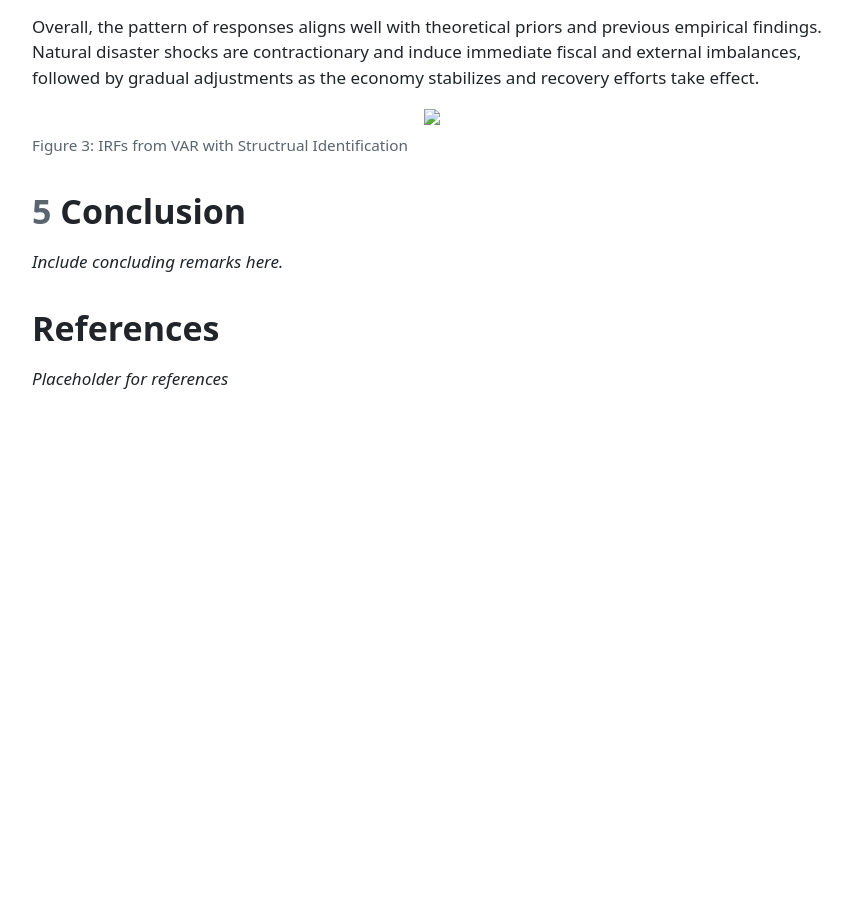
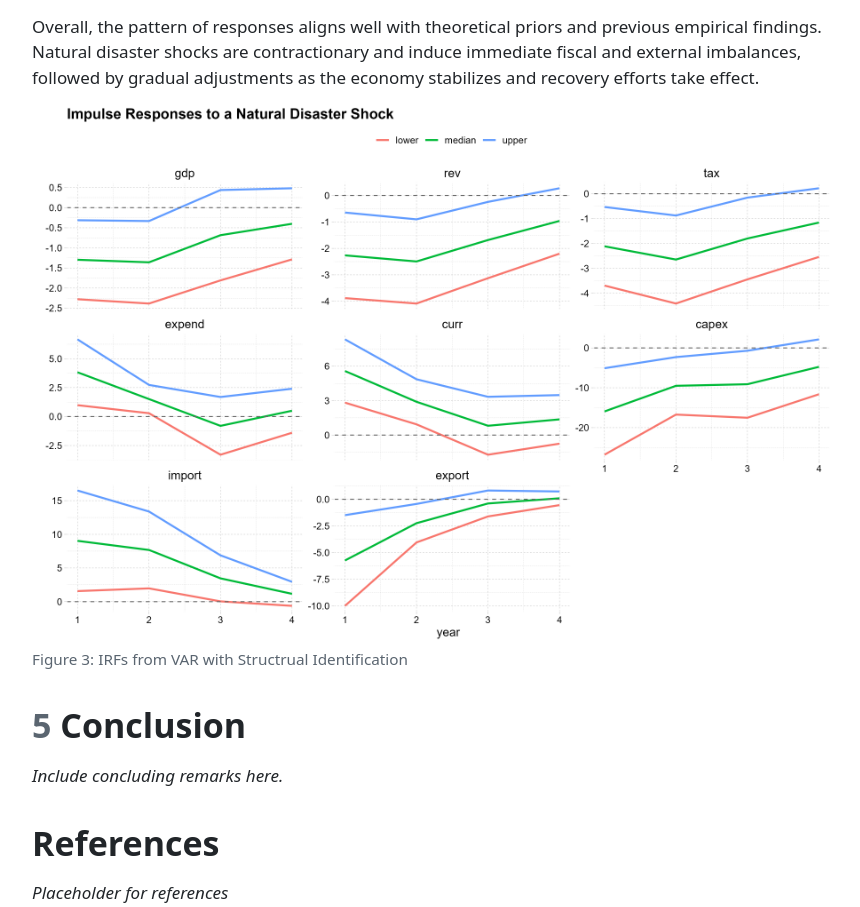
Before and after one commit to HanomicsIMF/var_nd_impact, a plain HTML site: page index.html in a window 1280 px wide. Shown: the part 8465-9372 px from the top of the page, without its empty margins (136-996 px from the left). Before the commit the page ends 8950 px from the top, so only its background shows below. Drawn offline with nearby package versions, Linux system fonts and the light colour scheme.

Commit message:
Update index.html

```diff
--- a/index.html
+++ b/index.html
@@ -517,7 +517,7 @@ Table&nbsp;4: Lag Selection Criteria for VAR
 <div id="fig-irfs_sign" class="quarto-figure quarto-figure-center quarto-float anchored">
 <figure class="quarto-float quarto-float-fig figure">
 <div aria-describedby="fig-irfs_sign-caption-0ceaefa1-69ba-4598-a22c-09a6ac19f8ca">
-<img src="figs/irfs/irfs_facet.png" class="img-fluid figure-img">
+<img src="irfs_facet.png" class="img-fluid figure-img">
 </div>
 <figcaption class="quarto-float-caption-bottom quarto-float-caption quarto-float-fig" id="fig-irfs_sign-caption-0ceaefa1-69ba-4598-a22c-09a6ac19f8ca">
 Figure&nbsp;3: IRFs from VAR with Structrual Identification
```
